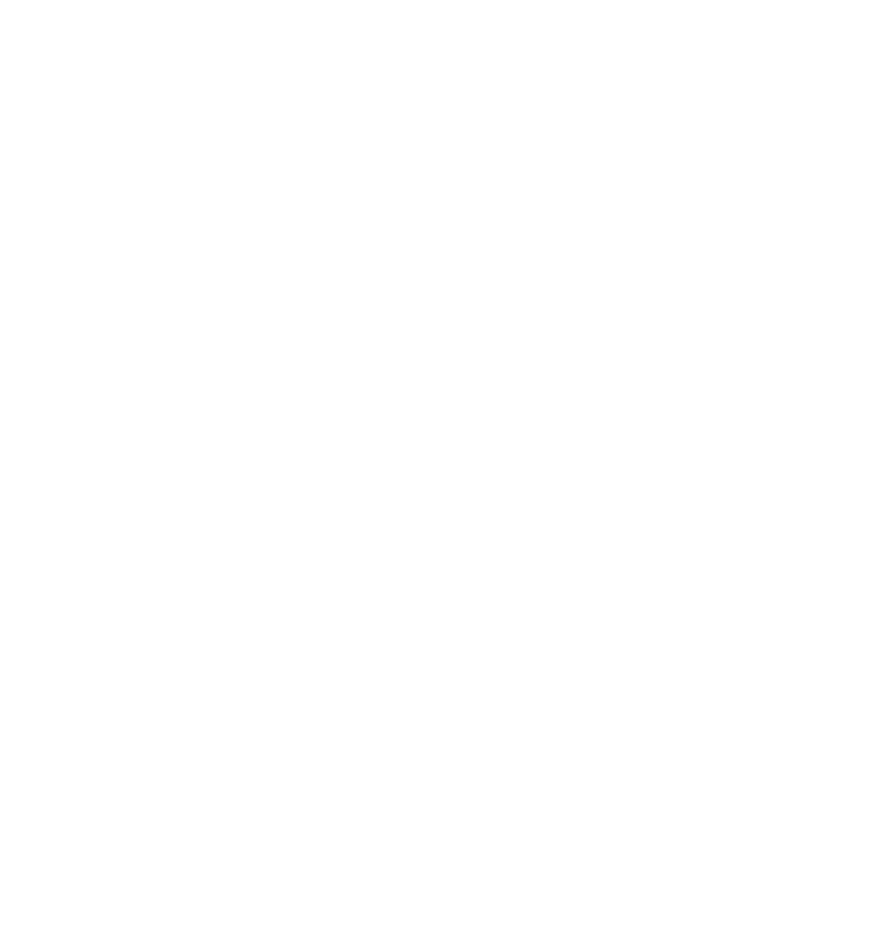
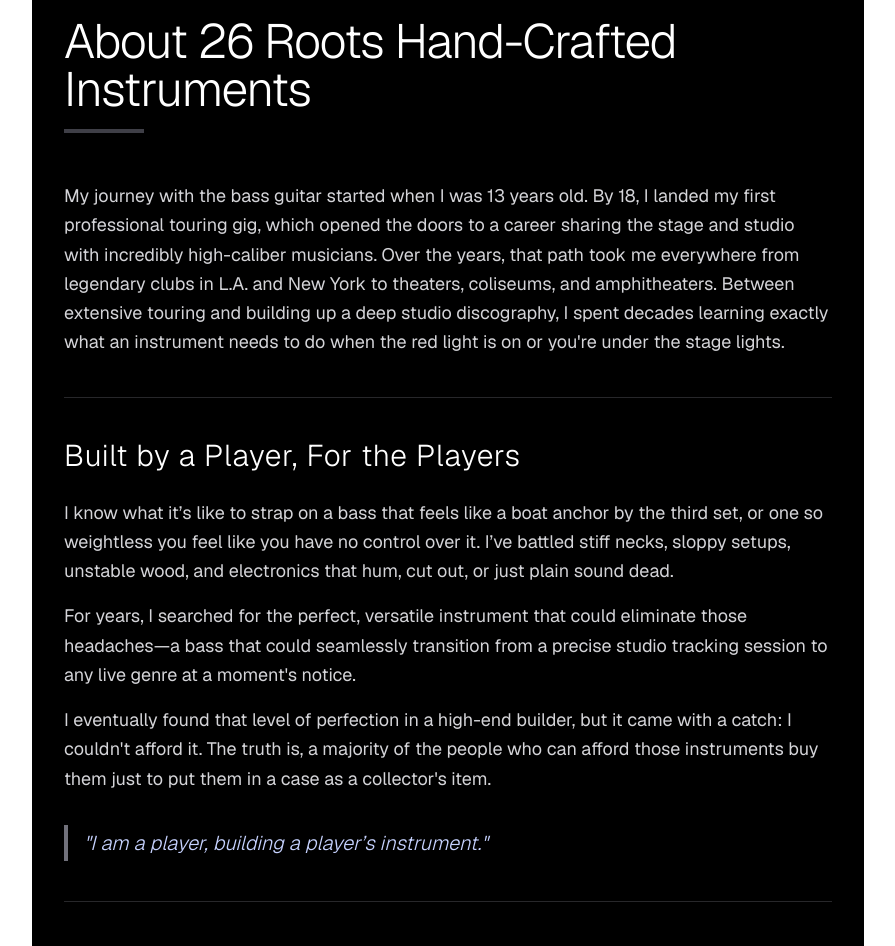
Before and after one commit to wlowrimore/26-to-life, a Next.js app: page /about in a window 1280 px wide. Shown: the part 240-1186 px from the top of the page, without its empty margins (192-1087 px from the left). Before the commit the page ends 881 px from the top, so only its background shows below. Built offline with nearby package versions, Linux system fonts and the light colour scheme.

Commit message:
adds about page content

```diff
--- a/app/about/page.tsx
+++ b/app/about/page.tsx
@@ -1,7 +1,111 @@
 import React from "react";
 
 const AboutPage = () => {
-  return <main className="max-w-7xl w-7xl h-[80vh]"></main>;
+  return (
+    <main className="min-h-screen bg-black text-zinc-100 py-16 px-4 sm:px-6 lg:px-8 font-sans">
+      <div className="max-w-3xl mx-auto">
+        {/* Main Header */}
+        <header className="mb-12 text-center sm:text-left">
+          <h1 className="text-4xl sm:text-5xl font-light tracking-tight text-white mb-2">
+            About 26 Roots Hand-Crafted Instruments
+          </h1>
+          <div className="h-1 w-20 bg-zinc-700 mt-4 mx-auto sm:mx-0"></div>
+        </header>
+
+        {/* Introduction Paragraph */}
+        <section className="space-y-6 text-zinc-300 text-lg leading-relaxed">
+          <p>
+            My journey with the bass guitar started when I was 13 years old. By
+            18, I landed my first professional touring gig, which opened the
+            doors to a career sharing the stage and studio with incredibly
+            high-caliber musicians. Over the years, that path took me everywhere
+            from legendary clubs in L.A. and New York to theaters, coliseums,
+            and amphitheaters. Between extensive touring and building up a deep
+            studio discography, I spent decades learning exactly what an
+            instrument needs to do when the red light is on or you're under the
+            stage lights.
+          </p>
+        </section>
+
+        <hr className="my-10 border-zinc-800" />
+
+        {/* Section 1: Built by a Player */}
+        <section className="space-y-6">
+          <h2 className="text-2xl sm:text-3xl font-light text-white tracking-wide">
+            Built by a Player, For the Players
+          </h2>
+          <div className="space-y-4 text-zinc-300 text-lg leading-relaxed">
+            <p>
+              I know what it’s like to strap on a bass that feels like a boat
+              anchor by the third set, or one so weightless you feel like you
+              have no control over it. I’ve battled stiff necks, sloppy setups,
+              unstable wood, and electronics that hum, cut out, or just plain
+              sound dead.
+            </p>
+            <p>
+              For years, I searched for the perfect, versatile instrument that
+              could eliminate those headaches—a bass that could seamlessly
+              transition from a precise studio tracking session to any live
+              genre at a moment's notice.
+            </p>
+            <p>
+              I eventually found that level of perfection in a high-end builder,
+              but it came with a catch: I couldn't afford it. The truth is, a
+              majority of the people who can afford those instruments buy them
+              just to put them in a case as a collector's item.
+            </p>
+          </div>
+
+          {/* Callout / Blockquote statement */}
+          <div className="my-8 border-l-4 border-zinc-500 pl-4 py-1 italic text-xl text-indigo-200 font-light">
+            "I am a player, building a player’s instrument."
+          </div>
+        </section>
+
+        <hr className="my-10 border-zinc-800" />
+
+        {/* Section 2: The Path to 26 Roots */}
+        <section className="space-y-6">
+          <h2 className="text-2xl sm:text-3xl font-light text-white tracking-wide">
+            The Path to 26 Roots
+          </h2>
+          <div className="space-y-4 text-zinc-300 text-lg leading-relaxed">
+            <p>
+              When I wasn't on the road, I was deep in the world of high-end
+              luthiery—demoing, selling, and repairing top-tier, boutique
+              guitars and basses. That is where I mastered tone woods, hardware,
+              and the fine mechanics of instrument design.
+            </p>
+            <p>
+              I took all of that knowledge and poured it into crafting the exact
+              instruments I had been searching for all those years. Only I am
+              doing it with the working musician’s pocketbook in mind.
+            </p>
+            <p>
+              Originally from Memphis, I now reside in Nashville—the place where{" "}
+              <strong className="text-white font-semibold">26 Roots</strong>{" "}
+              truly begins. The name represents a deeply personal foundation:
+              it's named after my wedding anniversary, symbolizing the exact
+              moment of committing to a new foundation and a new way of life.
+            </p>
+            <p>
+              We are a small, meticulous start-up. I don't mass-produce, and I
+              don't cut corners. By utilizing locally sourced materials and
+              leaning on connections I've built over a lifetime in music, I put
+              uncompromising talent, intelligence, and obsessive attention to
+              detail into every single build.
+            </p>
+            <p className="pt-2 text-zinc-200 font-medium">
+              You shouldn't have to be a collector to own an instrument that
+              feels like an extension of your hands. 26 Roots is here to put
+              elite, master-built quality back where it belongs: in the hands of
+              the working musician.
+            </p>
+          </div>
+        </section>
+      </div>
+    </main>
+  );
 };
 
 export default AboutPage;
--- a/app/root/components/navigation/Navbar.tsx
+++ b/app/root/components/navigation/Navbar.tsx
@@ -1,10 +1,14 @@
 import React from "react";
 import Image from "next/image";
+import Link from "next/link";
 
 const Navbar = () => {
   return (
     <nav className="bg-linear-to-tr  from-transparent via-transparent to-white/30 flex justify-between items-center border-b border-black/10 ">
-      <div className="max-w-[20rem]">
+      <Link
+        href="/"
+        className="max-w-[20rem] hover:opacity-70 transition-opacity duration-500 ease-in-out"
+      >
         <Image
           src="/logos/company_logo_1.png"
           alt="Company Logo"
@@ -12,7 +16,7 @@ const Navbar = () => {
           height={1000}
           className="max-h-36"
         />
-      </div>
+      </Link>
     </nav>
   );
 };
```
